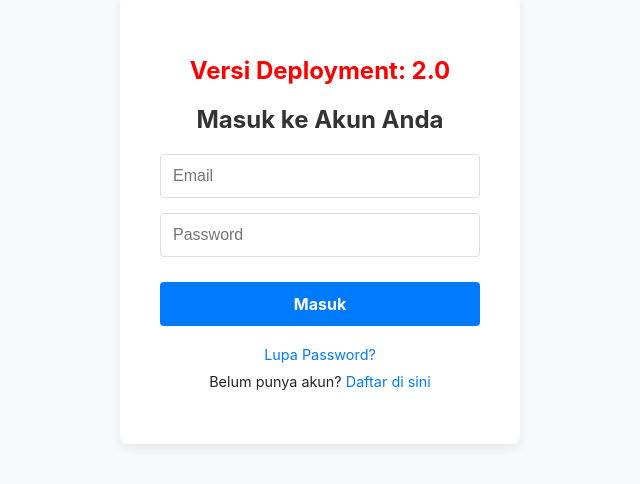
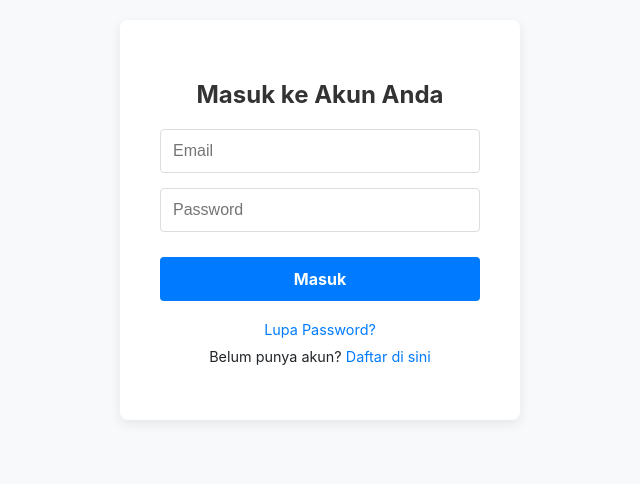
Before and after one commit to TeknoGenX/elearning, a React (Vite) app: page /#/ in a window 1280 px wide. Shown: the part 180-664 px from the top of the page, without its empty margins (320-960 px from the left). Built offline with nearby package versions, Linux system fonts and the light colour scheme.

Commit message:
Test: Add deployment canary v2.0

```diff
--- a/src/pages/Login.jsx
+++ b/src/pages/Login.jsx
@@ -19,7 +19,7 @@ function Login() {
   return (
     <div className={styles.authContainer}>
       <div className={styles.authFormContainer}>
-        <h2 style={{color: 'red'}}>Versi Deployment: 2.0</h2>
+
         <h2 className={styles.title}>Masuk ke Akun Anda</h2>
         <form onSubmit={handleSubmit} className={styles.form}>
           <input
```
